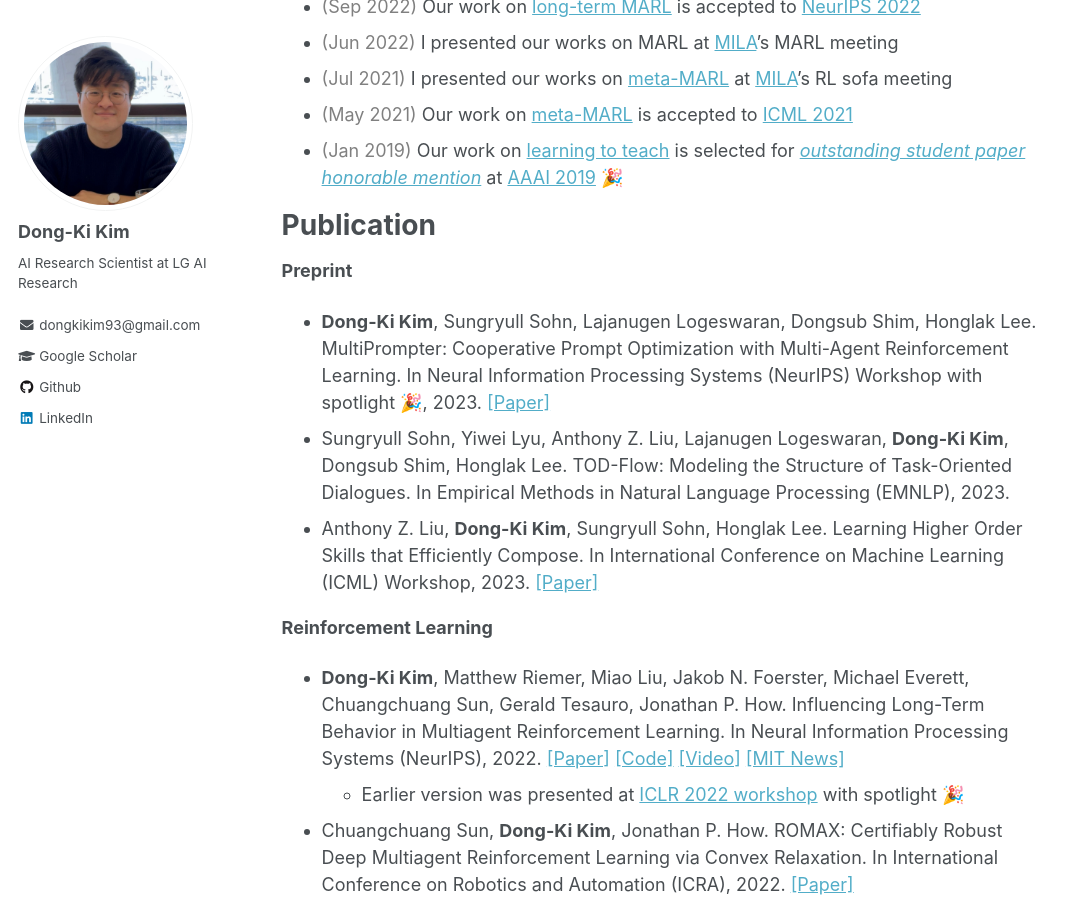
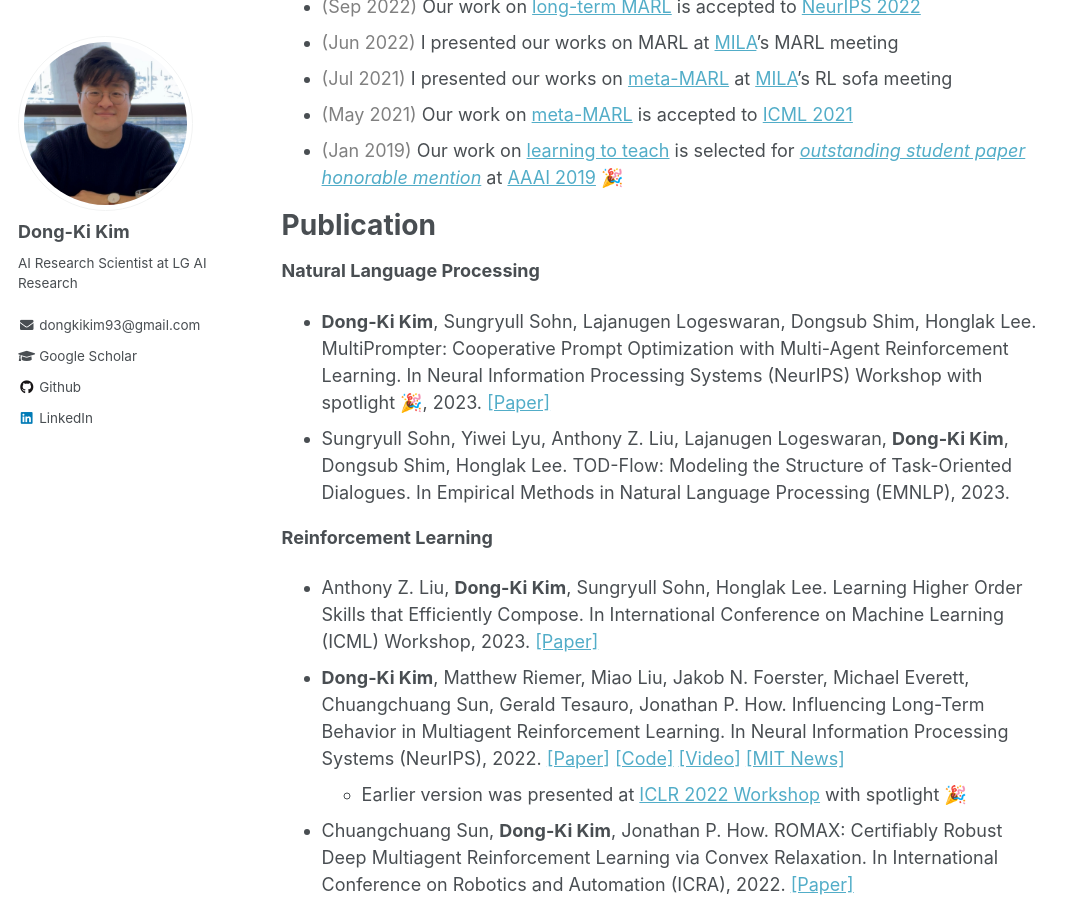
Before and after one commit to dkkim93/dkkim93.github.io, a Jekyll site: the page built from _pages/about.md, in a window 1280 px wide and 900 px high, scrolled down 639 px. Shown: the whole window, without its empty margins (0-1080 px from the left). Built offline with Jekyll 4.4.1, drawn with Linux system fonts in a browser that asks for light colours.

Commit message:
section update

```diff
--- a/_pages/about.md
+++ b/_pages/about.md
@@ -27,15 +27,14 @@ Selected News
 
 Publication
 ======
-**Preprint**
+**Natural Language Processing**
 * **Dong-Ki Kim**, Sungryull Sohn, Lajanugen Logeswaran, Dongsub Shim, Honglak Lee. MultiPrompter: Cooperative Prompt Optimization with Multi-Agent Reinforcement Learning. In Neural Information Processing Systems (NeurIPS) Workshop with spotlight &#127881;, 2023. <a href="https://arxiv.org/pdf/2310.16730.pdf" target="_blank">[Paper]</a>
 * Sungryull Sohn, Yiwei Lyu, Anthony Z. Liu, Lajanugen Logeswaran, **Dong-Ki Kim**, Dongsub Shim, Honglak Lee. TOD-Flow: Modeling the Structure of Task-Oriented Dialogues. In Empirical Methods in Natural Language Processing (EMNLP), 2023.
-* Anthony Z. Liu, **Dong-Ki Kim**, Sungryull Sohn, Honglak Lee. Learning Higher Order Skills that Efficiently Compose. In International Conference on Machine Learning (ICML) Workshop, 2023. <a href="https://openreview.net/attachment?id=mEElj97a8C&name=pdf" target="_blank">[Paper]</a>
-
 
 **Reinforcement Learning**
+* Anthony Z. Liu, **Dong-Ki Kim**, Sungryull Sohn, Honglak Lee. Learning Higher Order Skills that Efficiently Compose. In International Conference on Machine Learning (ICML) Workshop, 2023. <a href="https://openreview.net/attachment?id=mEElj97a8C&name=pdf" target="_blank">[Paper]</a>
 * **Dong-Ki Kim**, Matthew Riemer, Miao Liu, Jakob N. Foerster, Michael Everett, Chuangchuang Sun, Gerald Tesauro, Jonathan P. How. Influencing Long-Term Behavior in Multiagent Reinforcement Learning. In Neural Information Processing Systems (NeurIPS), 2022. <a href="https://arxiv.org/pdf/2203.03535.pdf" target="_blank">[Paper]</a> <a href="https://github.com/dkkim93/further">[Code]</a> <a href="https://sites.google.com/view/further-marl" target="_blank">[Video]</a> <a href="https://news.mit.edu/2022/multiagent-machine-learning-ai-1123" target="_blank">[MIT News]</a>
-  * Earlier version was presented at <a href="https://www.gamificationmas.com/" target="_blank">ICLR 2022 workshop</a> with spotlight &#127881;
+  * Earlier version was presented at <a href="https://www.gamificationmas.com/" target="_blank">ICLR 2022 Workshop</a> with spotlight &#127881;
 * Chuangchuang Sun, **Dong-Ki Kim**, Jonathan P. How. ROMAX: Certifiably Robust Deep Multiagent Reinforcement Learning via Convex Relaxation. In International Conference on Robotics and Automation (ICRA), 2022. <a href="https://arxiv.org/pdf/2109.06795.pdf" target="_blank">[Paper]</a>
 * Marwa Abdulhai, **Dong-Ki Kim**, Matthew Riemer, Miao Liu, Gerald Tesauro, Jonathan P. How. Context-Specific Representation Abstraction for Deep Option Learning. In Association for the Advancement of Artificial Intelligence (AAAI), 2022. <a href="https://arxiv.org/pdf/2109.09876.pdf" target="_blank">[Paper]</a> <a href="https://github.com/cradol/cradol" target="_blank">[Code]</a> <a href="https://sites.google.com/view/cradol/home" target="_blank">[Video]</a>
 * **Dong-Ki Kim**, Miao Liu, Matthew Riemer, Chuangchuang Sun, Marwa Abdulhai, Golnaz Habibi, Sebastian Lopez-Cot, Gerald Tesauro, Jonathan P. How. A Policy Gradient Algorithm for Learning to Learn in Multiagent Reinforcement Learning. In International Conference on Machine Learning (ICML), 2021. <a href="https://arxiv.org/pdf/2011.00382.pdf" target="_blank">[Paper]</a> <a href="https://github.com/dkkim93/meta-mapg" target="_blank">[Code]</a> <a href="https://sites.google.com/view/meta-mapg/home" target="_blank">[Video]</a>
```
